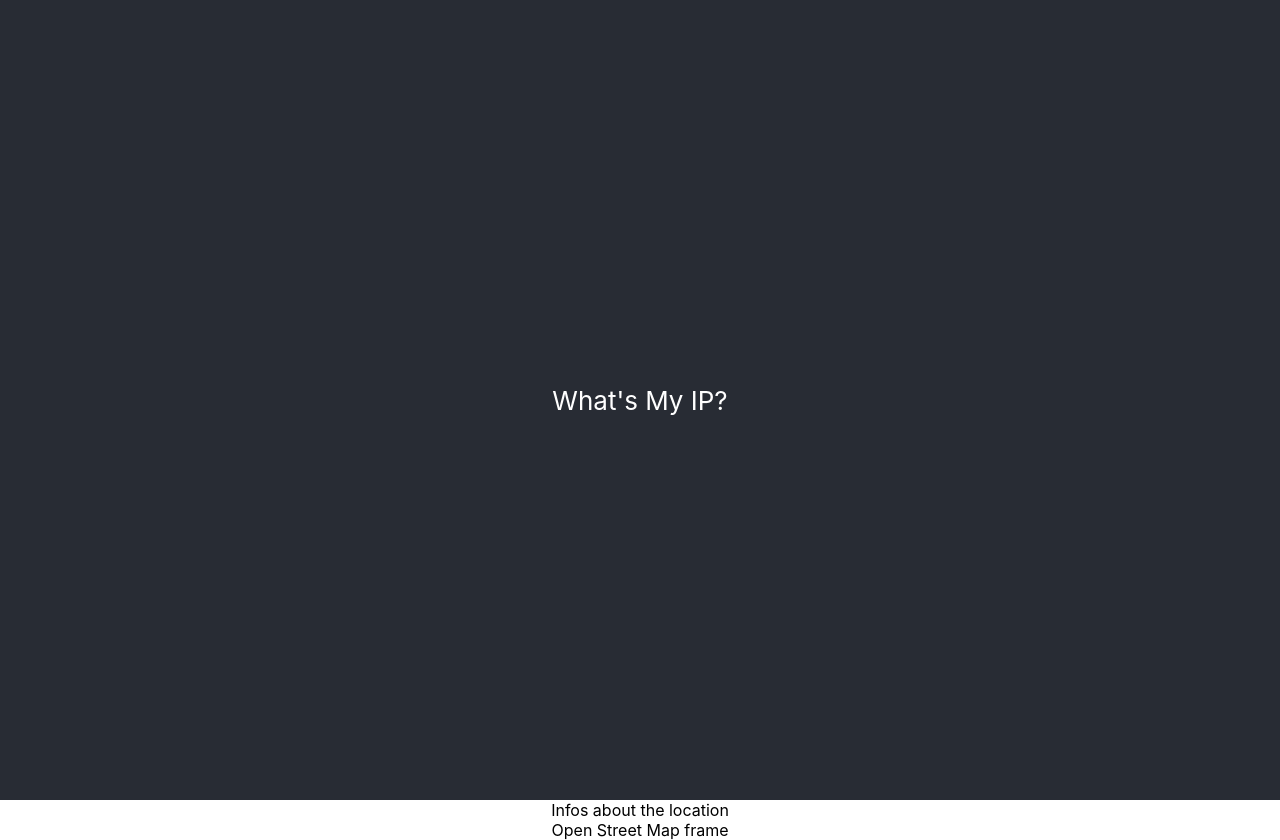
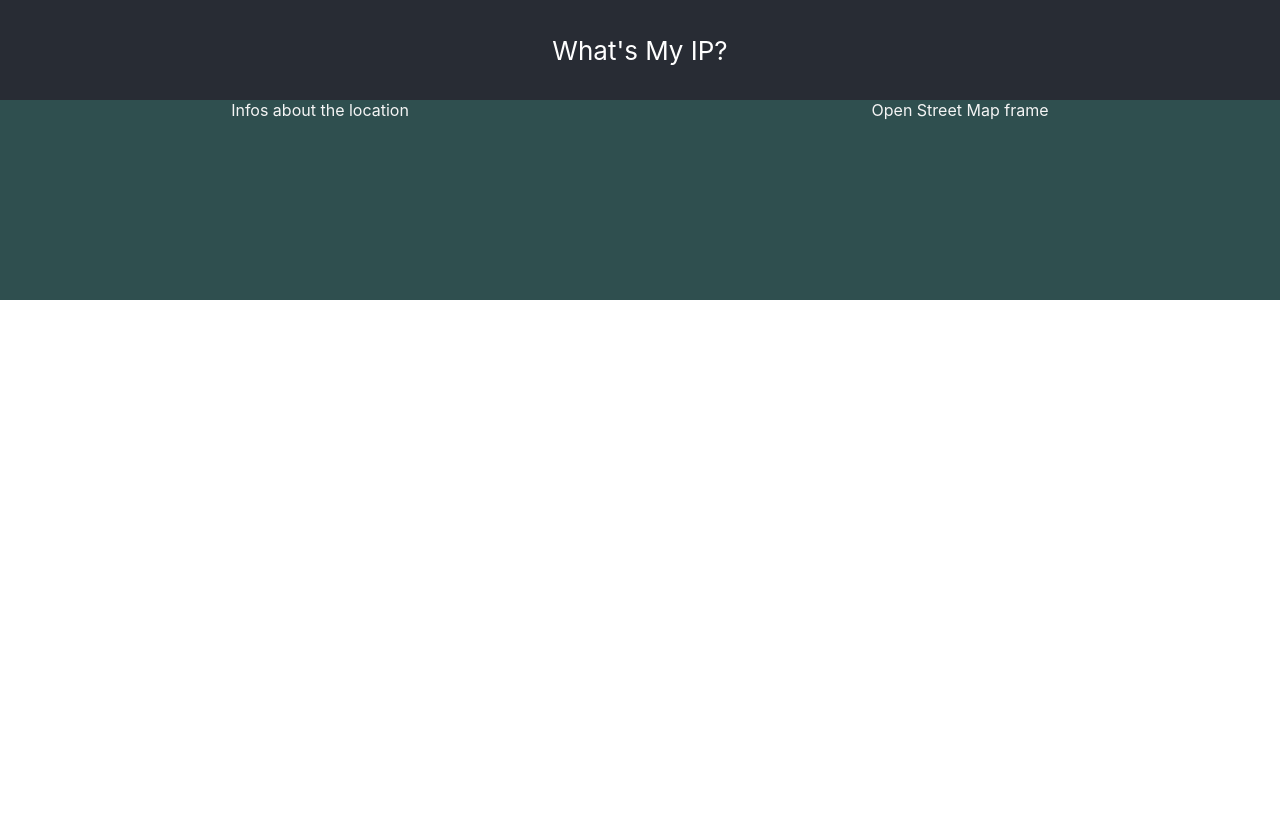
Before and after one commit to martinlangee/whats-my-ip, a React (Create React App) app: page / in a window 1280 px wide. After the commit the page ends 800 px from the top, so only its background shows below. Built offline with nearby package versions, Linux system fonts and the light colour scheme.

Commit message:
basic structure an style

```diff
--- a/src/App.css
+++ b/src/App.css
@@ -15,7 +15,7 @@
 
 .App-header {
   background-color: #282c34;
-  min-height: 100vh;
+  height: 100px;
   display: flex;
   flex-direction: column;
   align-items: center;
@@ -28,11 +28,17 @@
   color: #61dafb;
 }
 
-@keyframes App-logo-spin {
-  from {
-    transform: rotate(0deg);
-  }
-  to {
-    transform: rotate(360deg);
-  }
+#body {
+  display: flex;
+  background-color: darkslategray;
+  min-height: 200px;
 }
+
+#infos {
+  flex: 50%;
+  color: whitesmoke;
+}
+#map {
+  flex: 50%;
+  color: whitesmoke;
+}
--- a/src/App.jsx
+++ b/src/App.jsx
@@ -4,7 +4,7 @@ function App() {
   return (
     <div className="App">
       <header className="App-header">What's My IP?</header>
-      <main>
+      <main id="body">
         <div id="infos">Infos about the location</div>
         <div id="map">Open Street Map frame</div>
       </main>
```
